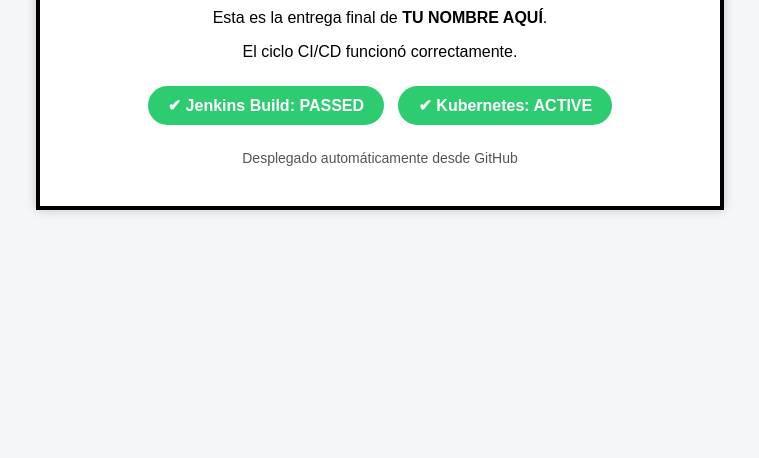
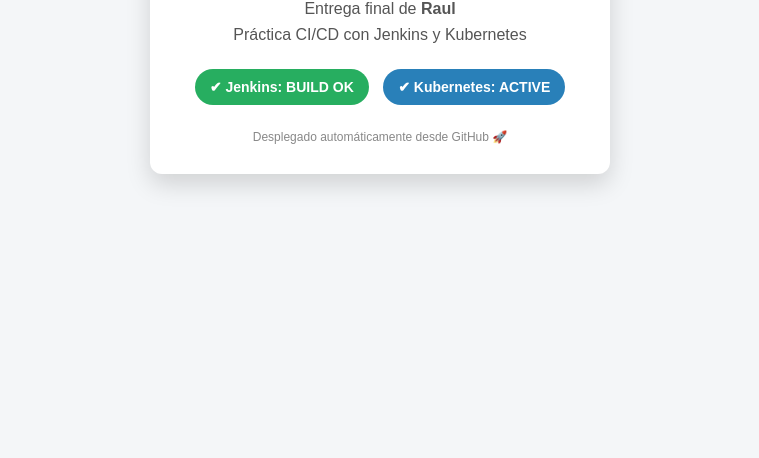
Before and after one commit to RaulHorus/ci-cd-jenkins, a plain HTML site: page index.html in a window 1280 px wide. Shown: the part 358-816 px from the top of the page, without its empty margins (260-1019 px from the left). Drawn offline with Linux system fonts and the light colour scheme.

Commit message:
Update index.html

```diff
--- a/index.html
+++ b/index.html
@@ -2,48 +2,63 @@
 <html lang="es">
 <head>
   <meta charset="UTF-8">
-  <title>Entrega CI/CD</title>
+  <title>CI/CD con Jenkins</title>
   <style>
     body {
-      font-family: Arial, sans-serif;
+      font-family: Arial, Helvetica, sans-serif;
       background: #f4f6f8;
       display: flex;
       justify-content: center;
       align-items: center;
       height: 100vh;
+      margin: 0;
     }
 
     .card {
       background: white;
-      border: 4px solid black;
-      padding: 40px;
-      width: 600px;
+      padding: 30px 40px;
+      border-radius: 12px;
+      box-shadow: 0 10px 25px rgba(0,0,0,0.15);
       text-align: center;
-      box-shadow: 0 0 10px rgba(0,0,0,.2);
+      max-width: 500px;
     }
 
     h1 {
-      margin-bottom: 10px;
+      margin-top: 0;
+      color: #2c3e50;
     }
 
-    .badges {
-      margin: 20px 0;
+    p {
+      color: #555;
+      margin: 8px 0;
+    }
+
+    .status {
+      margin-top: 20px;
     }
 
     .badge {
       display: inline-block;
-      background: #2ecc71;
+      padding: 10px 15px;
+      margin: 5px;
+      border-radius: 20px;
       color: white;
-      padding: 10px 20px;
-      border-radius: 20px;
-      margin: 5px;
       font-weight: bold;
+      font-size: 14px;
+    }
+
+    .jenkins {
+      background: #27ae60;
+    }
+
+    .k8s {
+      background: #2980b9;
     }
 
     .footer {
       margin-top: 20px;
-      font-size: 14px;
-      color: #555;
+      font-size: 12px;
+      color: #888;
     }
   </style>
 </head>
@@ -52,19 +67,16 @@
   <div class="card">
     <h1>¡Hola Profe! 👋</h1>
 
-    <p>
-      Esta es la entrega final de <strong>TU NOMBRE AQUÍ</strong>.
-    </p>
+    <p>Entrega final de <strong>Raul</strong></p>
+    <p>Práctica CI/CD con Jenkins y Kubernetes</p>
 
-    <p>El ciclo CI/CD funcionó correctamente.</p>
-
-    <div class="badges">
-      <span class="badge">✔ Jenkins Build: PASSED</span>
-      <span class="badge">✔ Kubernetes: ACTIVE</span>
+    <div class="status">
+      <span class="badge jenkins">✔ Jenkins: BUILD OK</span>
+      <span class="badge k8s">✔ Kubernetes: ACTIVE</span>
     </div>
 
     <div class="footer">
-      Desplegado automáticamente desde GitHub
+      Desplegado automáticamente desde GitHub 🚀
     </div>
   </div>
 
```
